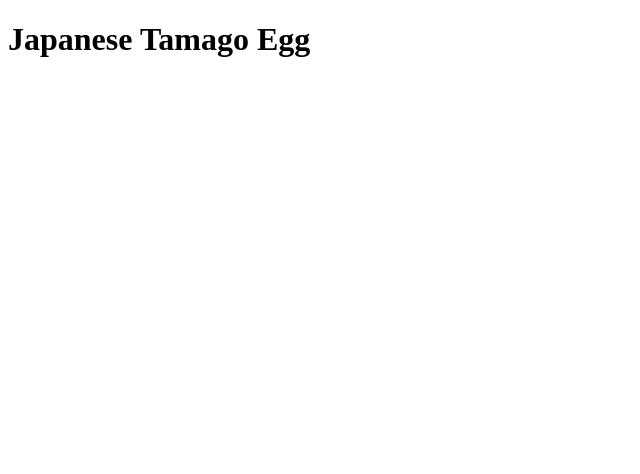
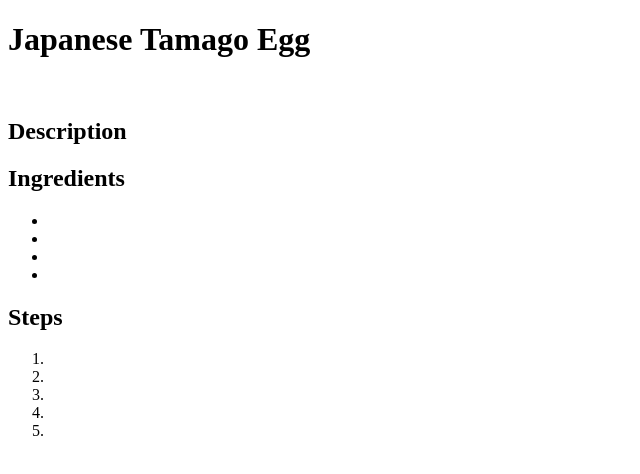
Before and after one commit to kushch7/odin-recipes, a plain HTML site: page recipes/tamago_egg.html in a window 1280 px wide. Shown: the whole page, without its empty margins (0-640 px from the left). Drawn offline with Linux system fonts and the light colour scheme.

Commit message:
Add needed HTML elements to each recipe and create a list on main page

```diff
--- a/recipes/tamago_egg.html
+++ b/recipes/tamago_egg.html
@@ -7,5 +7,27 @@
 </head>
 <body>
     <h1>Japanese Tamago Egg</h1>
+
+    <img src="" alt="">
+
+    <h2>Description</h2>
+    <p></p>
+
+    <h2>Ingredients</h2>
+    <ul>
+        <li></li>
+        <li></li>
+        <li></li>
+        <li></li>
+    </ul>
+
+    <h2>Steps</h2>
+    <ol>
+        <li></li>
+        <li></li>
+        <li></li>
+        <li></li>
+        <li></li>
+    </ol>
 </body>
 </html>
```
Also changed, not shown: index.html (+7 -1 lines), recipes/tip_sandwich.html (+21 -0 lines), recipes/tomato_soup.html (+21 -0 lines).
